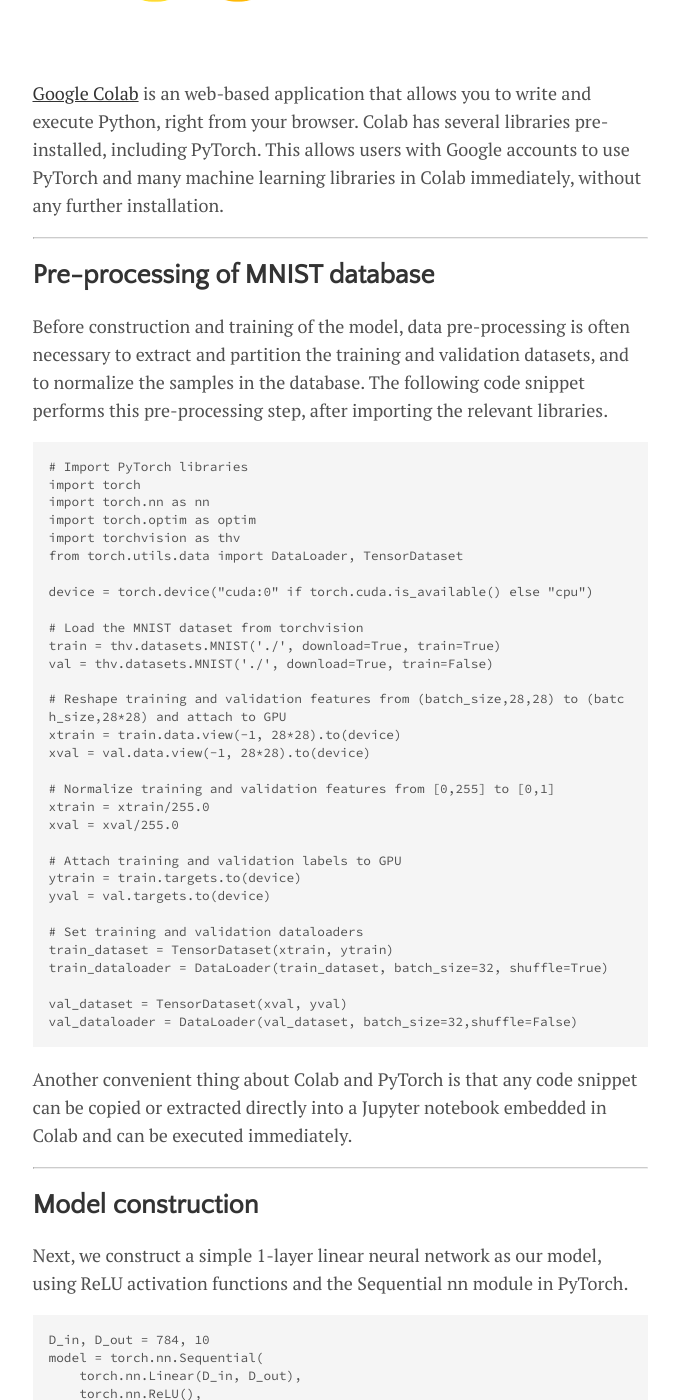
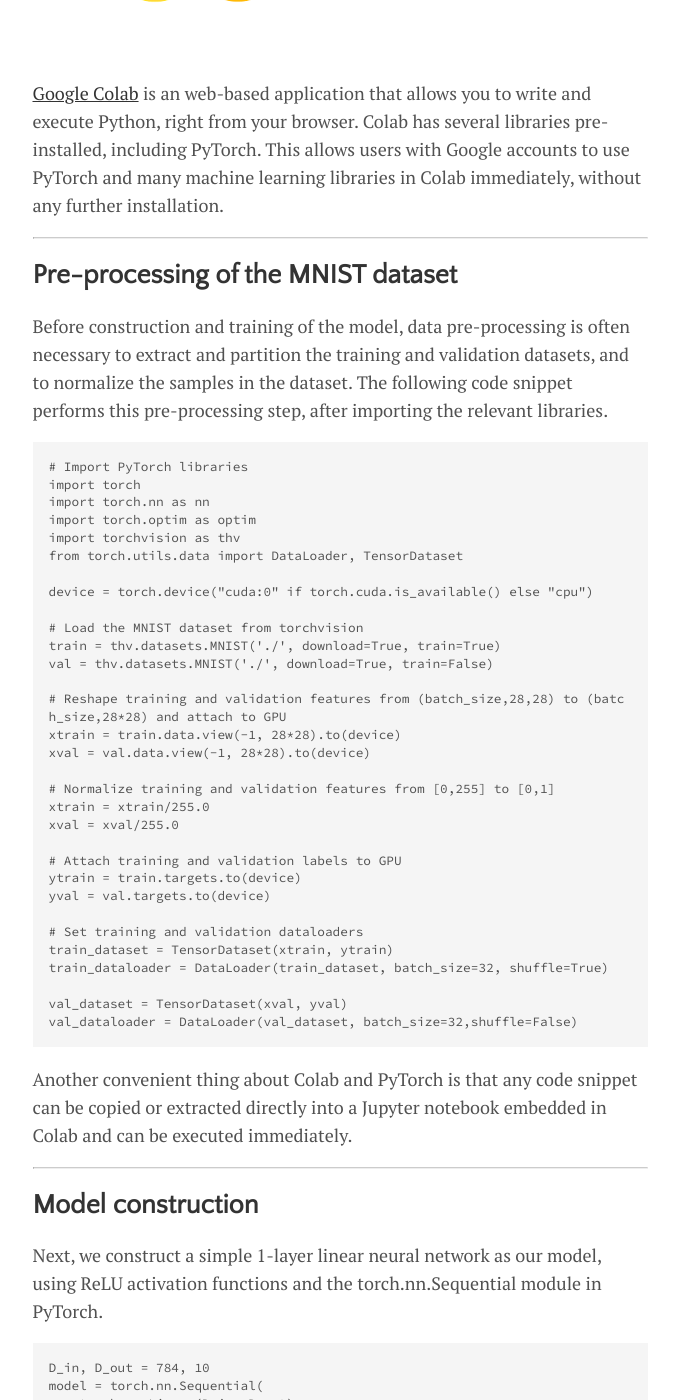
Before and after one commit to CheeGY/cheegy.github.io, a Jekyll site: the page built from _posts/2020-12-31-PyTorchColab.md, in a window 1280 px wide and 1400 px high, scrolled down 2408 px. Shown: the whole window, without its empty margins (300-979 px from the left). Built offline with Jekyll 4.4.1, drawn with Linux system fonts in a browser that asks for light colours; some of the changed text lies outside the part shown.

Commit message:
Update 2020-12-31-PyTorchColab.md

````diff
--- a/_posts/2020-12-31-PyTorchColab.md
+++ b/_posts/2020-12-31-PyTorchColab.md
@@ -34,8 +34,8 @@ Before going into the details of the code implementation, let's briefly introduc
 
 ---
 
-## Pre-processing of MNIST database
-Before construction and training of the model, data pre-processing is often necessary to extract and partition the training and validation datasets, and to normalize the samples in the database. The following code snippet performs this pre-processing step, after importing the relevant libraries.
+## Pre-processing of the MNIST dataset
+Before construction and training of the model, data pre-processing is often necessary to extract and partition the training and validation datasets, and to normalize the samples in the dataset. The following code snippet performs this pre-processing step, after importing the relevant libraries.
 
 ```Python3
 # Import PyTorch libraries
@@ -76,7 +76,7 @@ Another convenient thing about Colab and PyTorch is that any code snippet can be
 ----
 
 ## Model construction
-Next, we construct a simple 1-layer linear neural network as our model, using ReLU activation functions and the Sequential nn module in PyTorch.
+Next, we construct a simple 1-layer linear neural network as our model, using ReLU activation functions and the torch.nn.Sequential module in PyTorch.
 
 ```Python3
 D_in, D_out = 784, 10
@@ -149,4 +149,4 @@ for t in range(num_epochs):
 ---
 
 ## Results and Conclusion
-In this simple example, we achieved training and validation errors of $9.74\%$ and $7.43\%$, which is typical of the performance of a 1-layer NN model for the MNIST database. There exists more sophisticated models such as convolutional neural networks that can achieve errors of less than $1\%$. Apart from recognizing handwritten digits, ML has also been deployed in several applications in computer vision and natural language processing.
+In this example, training and validation errors of $9.74\%$ and $7.43\%$ are attained, and these are typical of the performance of a 1-layer NN model for the MNIST dataset. There exist more complex models such as convolutional neural networks that can achieve errors of less than $1\%$. Apart from recognizing handwritten digits, ML has also been deployed in several applications in computer vision and natural language processing.
````
Also changed, not shown: other parts of _posts/2020-12-31-PyTorchColab.md (+1 -1 lines).
